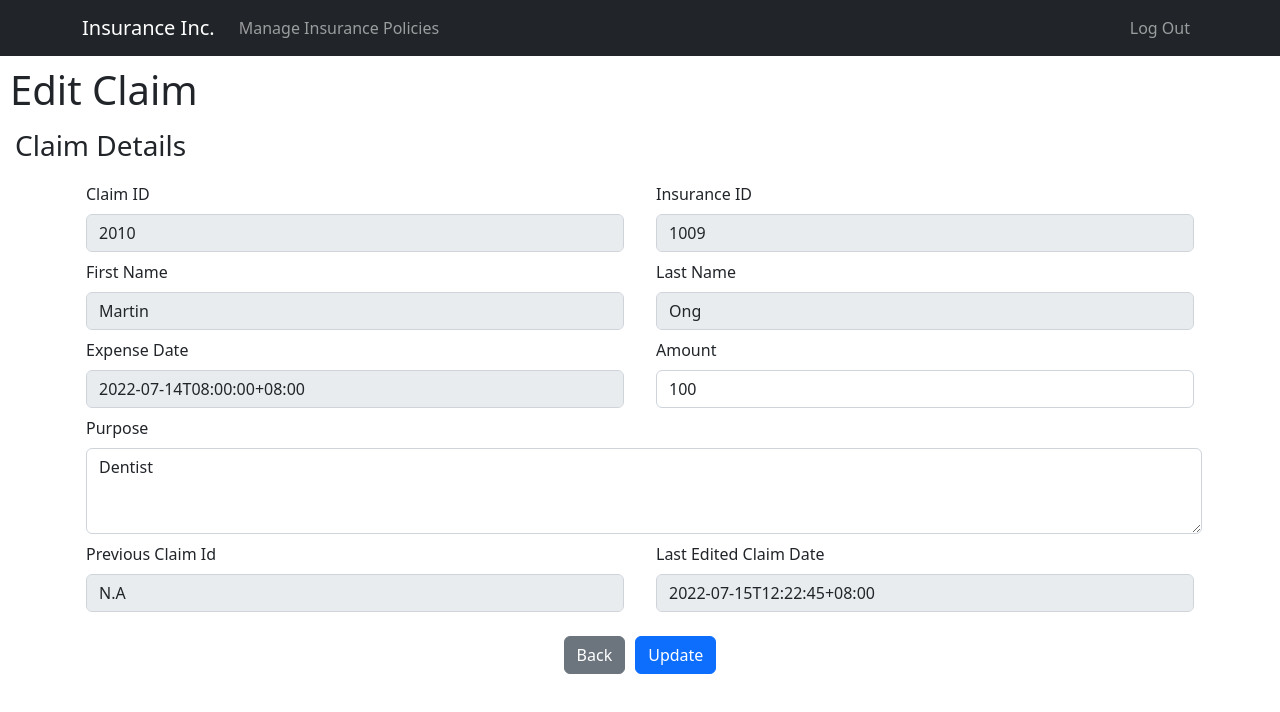
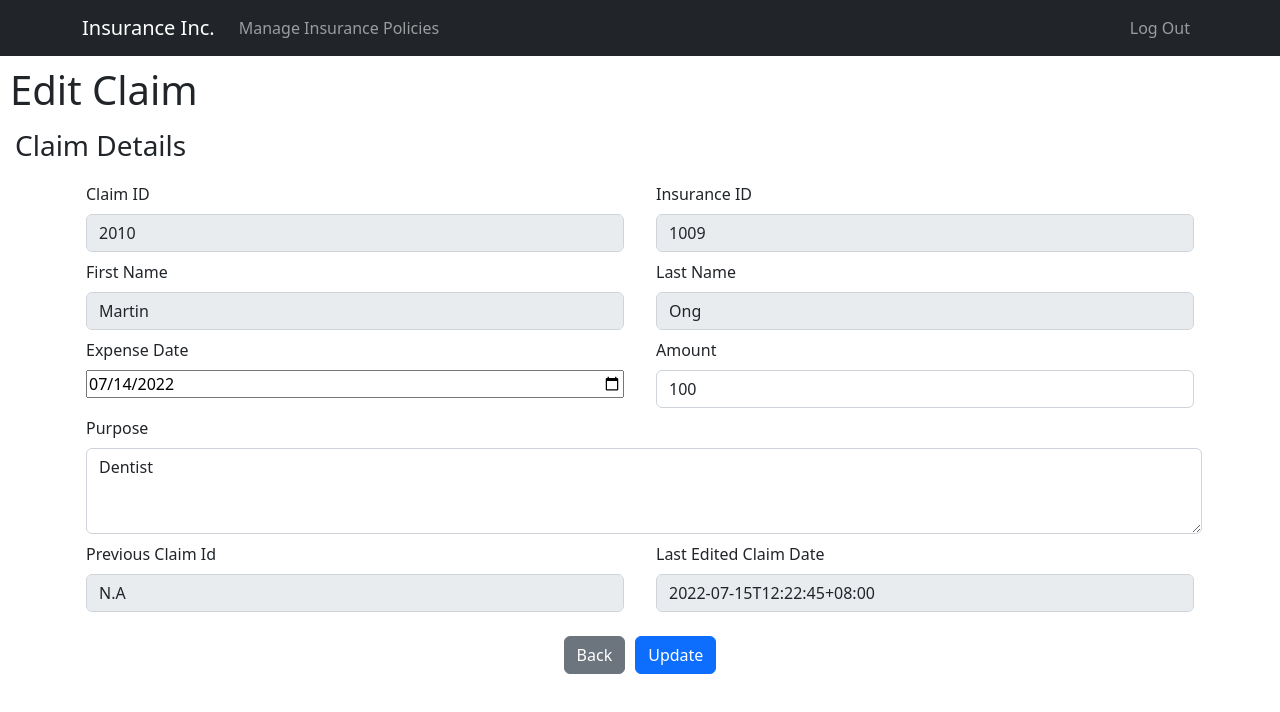
Before and after one commit to gyivan/dbs-techtrek, a React (Create React App) app in the folder frontend/: page /edit-claim/1 in a window 1280 px wide. Shown: the top 712 px of the page. Built offline with nearby package versions, Linux system fonts and the light colour scheme.

Commit message:
added in expenese date picker

```diff
--- a/frontend/package.json
+++ b/frontend/package.json
@@ -10,6 +10,7 @@
     "axios": "^1.2.5",
     "bootstrap": "^5.2.3",
     "express": "^4.18.2",
+    "moment": "^2.29.4",
     "react": "^18.2.0",
     "react-bootstrap": "^2.7.2",
     "react-datetime-picker": "^4.2.0",
--- a/frontend/src/pages/EditClaim.js
+++ b/frontend/src/pages/EditClaim.js
@@ -1,11 +1,12 @@
-import React from "react";
+import { React, useEffect, useState } from "react";
 import { Container, Row, Col, Button, Form } from "react-bootstrap";
 import axios from "axios";
 import { useNavigate } from "react-router-dom";
-import DateTimePicker from "react-datetime-picker";
+import moment from "moment";
 
 export default function EditClaim() {
 	const navigate = useNavigate();
+	const [convertedDate, setConvertedDate] = useState("");
 
 	const claim = {
 		ClaimID: 2010,
@@ -26,12 +27,14 @@ export default function EditClaim() {
 		const newAmount = e.target.elements.amount.value;
 		const newPurpose = e.target.elements.purpose.value;
 
+		const newDate = moment(convertedDate).toISOString();
+
 		const newClaim = {
 			ClaimID: claim.ClaimID,
 			InsuranceID: claim.InsuranceID,
 			FirstName: claim.FirstName,
 			LastName: claim.LastName,
-			ExpenseDate: claim.ExpenseDate,
+			ExpenseDate: newDate,
 			Amount: newAmount,
 			Purpose: newPurpose,
 			FollowUp: claim.FollowUp,
@@ -48,6 +51,14 @@ export default function EditClaim() {
 		navigate(-1);
 	};
 
+	const onDateChange = (e) => {
+		console.log(e.target.value);
+		setConvertedDate(e.target.value);
+	};
+
+	useEffect(() => {
+		setConvertedDate(moment(claim.ExpenseDate).utc().format("YYYY-MM-DD"));
+	}, []);
 	return (
 		<div style={{}}>
 			<h1 style={{ margin: 10 }}>Edit Claim</h1>
@@ -112,13 +123,20 @@ export default function EditClaim() {
 							<Row>
 								<Col>
 									<Form.Group className="m-1">
-										<Form.Label>Expense Date</Form.Label>
-										<Form.Control
-											type="text"
+										<div style={{ display: "flex", flexDirection: "column" }}>
+											<Form.Label>Expense Date</Form.Label>
+											<input
+												type="date"
+												value={convertedDate}
+												onChange={onDateChange}
+											></input>
+											{/* <Form.Control
+											type="date"
 											defaultValue={claim.ExpenseDate}
 											disabled
 											readOnly
-										/>
+										/> */}
+										</div>
 									</Form.Group>
 								</Col>
 
```
Also changed, not shown: 1 other file (tests, documents, lock files or other folders).
